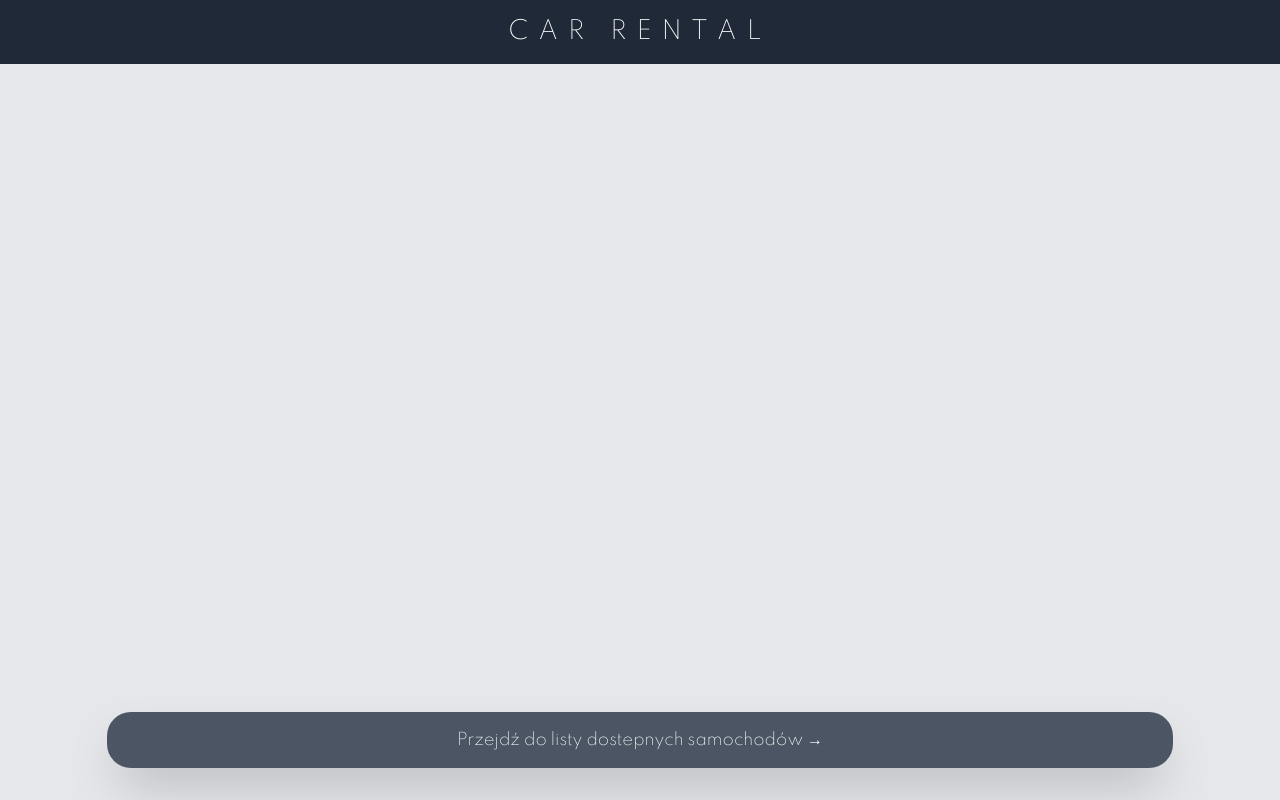
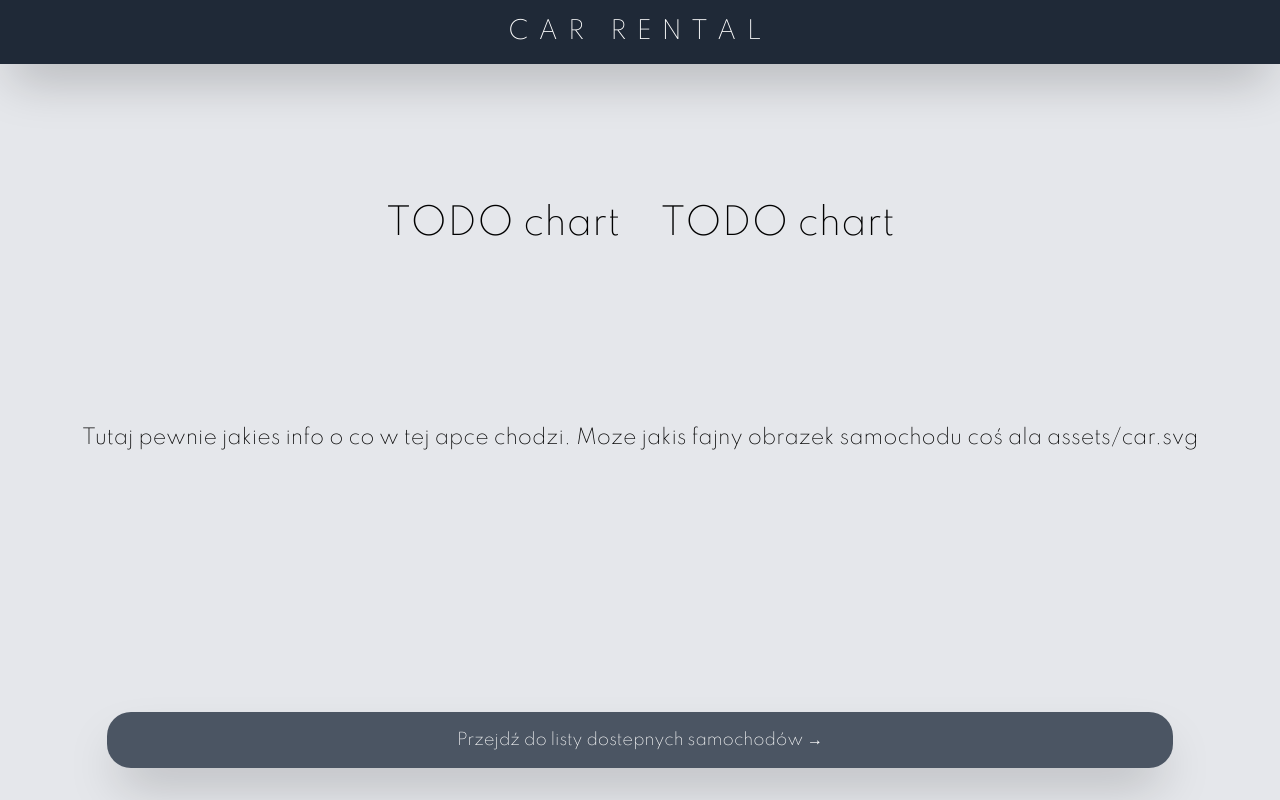
Before and after one commit to krzysztof-miszczyk/v-car_rental, a Vue app: page / in a window 1280 px wide. Built offline with nearby package versions, Linux system fonts and the light colour scheme.

Commit message:
application skeleton

```diff
--- /dev/null
+++ b/src/components/Chart.vue
@@ -0,0 +1,20 @@
+<template>
+  <p class="text-4xl">
+    TODO chart
+  </p>
+</template>
+
+<script>
+
+export default {
+  name: "Chart",
+  props: ['chartdata', 'options'],
+  mounted () {
+    // TODO create chart js
+  }
+}
+</script>
+
+<style scoped>
+
+</style>
--- a/src/components/Navigation.vue
+++ b/src/components/Navigation.vue
@@ -1,8 +1,8 @@
 <template>
-  <nav class="bg-gray-800 h-16 flex">
-    <a class="cursor-pointer select-none text-white m-auto text-center text-xl md:text-2xl font-thin uppercase letter-space focus:outline-none">
+  <nav class="bg-gray-800 h-16 flex shadow-2xl">
+    <router-link to="/" class="cursor-pointer select-none text-white m-auto text-center text-xl md:text-2xl font-thin uppercase letter-space focus:outline-none">
       car rental
-    </a>
+    </router-link>
   </nav>
 </template>
 
--- a/src/router/index.js
+++ b/src/router/index.js
@@ -1,11 +1,29 @@
 import { createRouter, createWebHistory } from "vue-router";
 import Home from "../views/Home.vue";
+import AvailableCars from "@/views/AvailableCars";
+import AvailableCar from "@/views/AvailableCar";
+import AvailableCarReservations from "@/views/AvailableCarReservations";
 
 const routes = [
   {
     path: "/",
     name: "Home",
     component: Home,
+  },
+  {
+    path: "/available-cars",
+    name: "AvailableCars",
+    component: AvailableCars,
+  },
+  {
+    path: "/available-cars/:id",
+    name: "AvailableCar",
+    component: AvailableCar,
+  },
+  {
+    path: "/available-cars/:id/reservations",
+    name: "AvailableCarReservations",
+    component: AvailableCarReservations,
   }
 ];
 
--- /dev/null
+++ b/src/views/AvailableCar.vue
@@ -0,0 +1,23 @@
+<template>
+  <div class="flex flex-col items-center">
+    <p class="text-4xl text-center m-10">
+      TODO available car
+    </p>
+    <router-link
+      class="bg-red-200 p-5 cursor-pointer"
+      to="/available-cars/1/reservations"
+    >
+      Go to /available-cars/1/reservations
+    </router-link>
+  </div>
+</template>
+
+<script>
+export default {
+name: "AvailableCar"
+}
+</script>
+
+<style scoped>
+
+</style>
--- /dev/null
+++ b/src/views/AvailableCarReservations.vue
@@ -0,0 +1,17 @@
+<template>
+  <div>
+    <p class="text-4xl text-center m-10">
+      TODO available car reservations
+    </p>
+  </div>
+</template>
+
+<script>
+export default {
+name: "AvailableCarReservations"
+}
+</script>
+
+<style scoped>
+
+</style>
--- /dev/null
+++ b/src/views/AvailableCars.vue
@@ -0,0 +1,23 @@
+<template>
+  <div class="flex flex-col items-center">
+    <p class="text-4xl text-center m-10">
+      TODO available cars list
+    </p>
+    <router-link
+      class="bg-red-200 p-5 cursor-pointer"
+      to="/available-cars/1"
+    >
+      Go to /available-cars/1
+    </router-link>
+  </div>
+</template>
+
+<script>
+export default {
+name: "AvailableCars"
+}
+</script>
+
+<style scoped>
+
+</style>
--- a/src/views/Home.vue
+++ b/src/views/Home.vue
@@ -1,20 +1,57 @@
 <template>
-  <button
-    class="p-4 bg-gray-600 hover:bg-gray-500 rounded-3xl shadow-2xl text-white active:shadow-md absolute bottom-8 w-10/12 left-0 right-0 mx-auto focus:outline-none"
+
+  <router-link
+    to="/available-cars"
+    class="p-4 bg-gray-600 hover:bg-gray-500 text-center rounded-3xl shadow-2xl text-white active:shadow-md absolute bottom-8 w-10/12 left-0 right-0 mx-auto focus:outline-none"
   >
     Przejdź do listy dostepnych samochodów →
-  </button>
-  <main class="flex items-start" />
+  </router-link>
+  <main class="flex flex-col">
+    <div class="flex w-full h-80 p-4 justify-center items-center">
+      <div class="m-5">
+        <Chart :options="chartOptions" :chartdata="chartData1" />
+      </div>
+      <div class="m-5">
+        <Chart :options="chartOptions" :chartdata="chartData1" />
+      </div>
+    </div>
+    <p class="m-10 text-xl text-center">
+      Tutaj pewnie jakies info o co w tej apce chodzi. Moze jakis fajny obrazek samochodu coś ala assets/car.svg
+    </p>
+  </main>
 </template>
 
 <script>
-// @ is an alias to /src
 
+import Chart from "@/components/Chart";
 
 export default {
   name: "Home",
   components: {
+    Chart
   },
+  data() {
+    return {
+      chartOptions: {
+        options: {
+          responsive: true,
+          plugins: {
+            legend: {
+              position: 'top',
+            },
+            title: {
+              display: true,
+              text: 'Chart.js Line Chart'
+            }
+          }
+        }
+      },
+      chartData1:
+        // TODO: fetch from api
+        [65, 59, 80, 81, 56, 55, 40]
+      ,
+    }
+  }
 };
 </script>
 
--- a/tailwind.config.js
+++ b/tailwind.config.js
@@ -1,7 +1,6 @@
 module.exports = {
   purge: {
     content: ['./index.html', './src/**/*.{vue,js,ts,jsx,tsx}'],
-    enabled: true
   },
   darkMode: false, // or 'media' or 'class'
   theme: {
```
Also changed, not shown: src/assets/car.svg (added).
